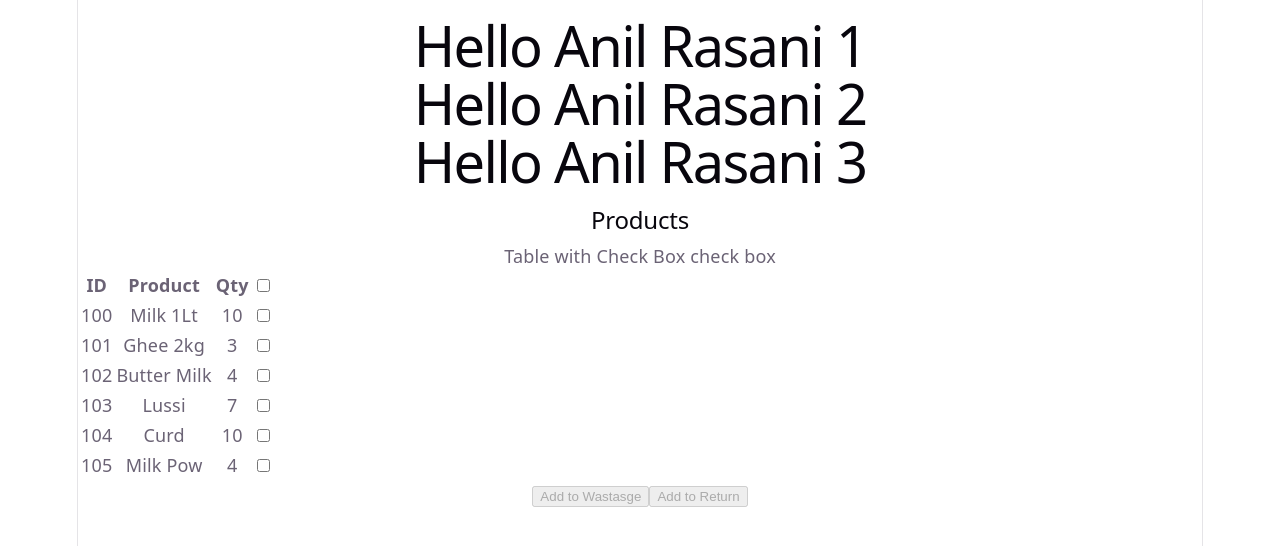
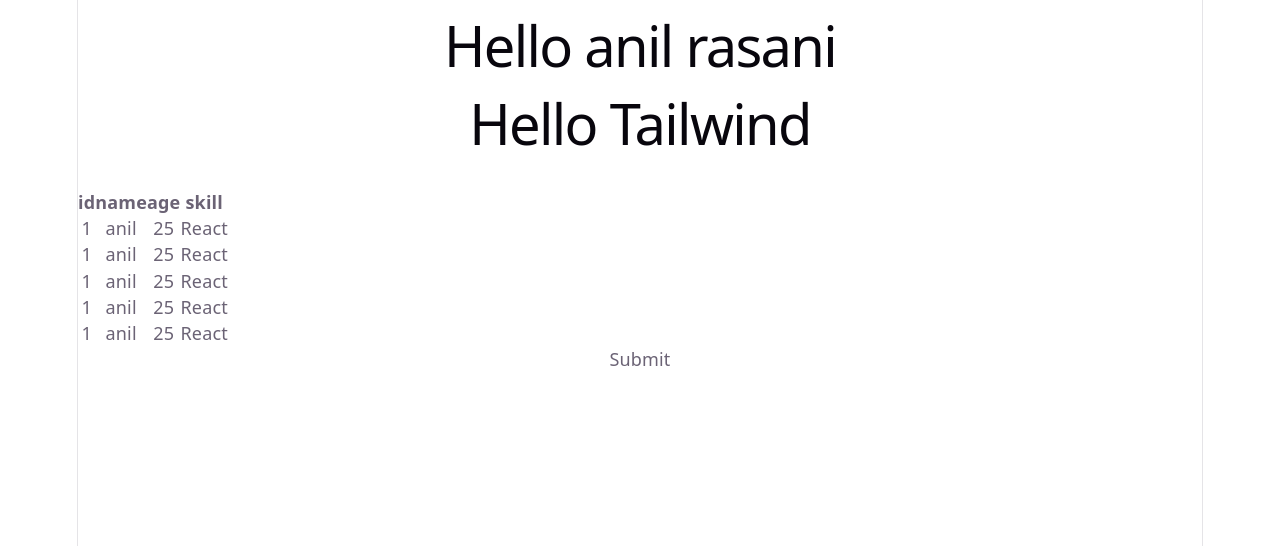
Before and after one commit to anilrasani/mern-practice, a React app in the folder frontend/: page / in a window 1280 px wide. Shown: the top 546 px of the page. Built offline with nearby package versions, Linux system fonts and the light colour scheme; the HTML template or start-up script is replaced by a standard one.

Commit message:
sending props from parent & looping in table

```diff
--- a/frontend/package.json
+++ b/frontend/package.json
@@ -10,8 +10,10 @@
     "preview": "vite preview"
   },
   "dependencies": {
+    "@tailwindcss/vite": "^4.3.3",
     "react": "^19.2.8",
-    "react-dom": "^19.2.8"
+    "react-dom": "^19.2.8",
+    "tailwindcss": "^4.3.3"
   },
   "devDependencies": {
     "@eslint/js": "^10.0.1",
--- a/frontend/src/App.jsx
+++ b/frontend/src/App.jsx
@@ -1,14 +1,29 @@
 // App.jsx
+
 import './App.css';
-import { Greet } from './Greet.jsx';
+import './main.jsx'
+import  Greet  from './Greet.jsx';
+
 import Cbox from './tableCheckbox.jsx';
 
+const people =[
+    { id:1,name:'anil',age:25,skill:'React'},
+{ id:1,name:'anil',age:25,skill:'React'},
+{ id:1,name:'anil',age:25,skill:'React'},
+{ id:1,name:'anil',age:25,skill:'React'},
+{ id:1,name:'anil',age:25,skill:'React'}]
+
 const App = () => (
-  <div className="App">
-    <Greet name = 'Anil Rasani 1' />
-    <Greet name = 'Anil Rasani 2' />
+
+<div className="App">
+    {/* <Greet name={'anil rasani'} /> */}
+    <Greet name='anil rasani' people={people} />
+
+    {/*<Greet name = 'Anil Rasani 2' />
     <Greet name = 'Anil Rasani 3' />
-    <Cbox name = 'check box'/>
+    <Cbox name = 'check box'/> */}
+
+
   </div>
 );
 
--- a/frontend/src/Greet.jsx
+++ b/frontend/src/Greet.jsx
@@ -1,17 +1,54 @@
-import React from "react";
-
-// function Greet(props){
-//     return(
-//         <div className="">
-//             <div>Heloo {props.name}</div>
-//             <h1> Hello {props.name}</h1>
-//         </div>
+import React, { useState } from "react";
+import "./main.jsx"
 
 
-//     )
-// }
+const Greet= (props)=>{
+    const {name,people} = props;
 
-// export default Greet;
+    return(
+        <div className="">
+            <div>
+                <h1> Hello {props.name}</h1>
+                <h1 className="text-3xl font-bold text-purple-600">Hello Tailwind</h1>
+
+            </div>
+            <div className="justify-center" >
+                <table>
+                <thead>
+                    <tr>
+                       <th>id</th>
+                        <th>name</th>
+                        <th>age</th>
+                        <th>skill</th>
+                    </tr>
+                </thead>
+
+                <tbody>
+                    {people.map((person)=>(
+                    <tr key ={person.id}>
+                    <td>{person.id}</td>
+                    <td>{person.name}</td>
+                    <td>{person.age}</td>
+                    <td>{person.skill}</td>
+                    </tr>
+                    ))}
+                </tbody>
+            </table>
+            <div>
+                <button>
+                    Submit
+                </button>
+            </div>
+            </div>
+        </div>
+
+
+    )
+}
+
+export default Greet;
+
+// shortcut method or simple way to write function
 
 // Greet.jsx
-export const Greet = (props) => <h1>Hello {props.name}</h1>;
+// export const Greet = (props) => <h1>Hello {props.name}</h1>;
--- a/frontend/src/index.css
+++ b/frontend/src/index.css
@@ -1,3 +1,6 @@
+
+@import "tailwindcss";
+
 :root {
   --text: #6b6375;
   --text-h: #08060d;
--- a/frontend/vite.config.js
+++ b/frontend/vite.config.js
@@ -1,7 +1,9 @@
 import react from '@vitejs/plugin-react'
 import { defineConfig } from 'vite'
+import tailwindcss from '@tailwindcss/vite'
+
 
 // https://vite.dev/config/
 export default defineConfig({
-  plugins: [react()],
+  plugins: [react(),tailwindcss()],
 })
```
Also changed, not shown: frontend/src/App.css (line endings or trailing spaces), 1 other file (tests, documents, lock files or other folders).
